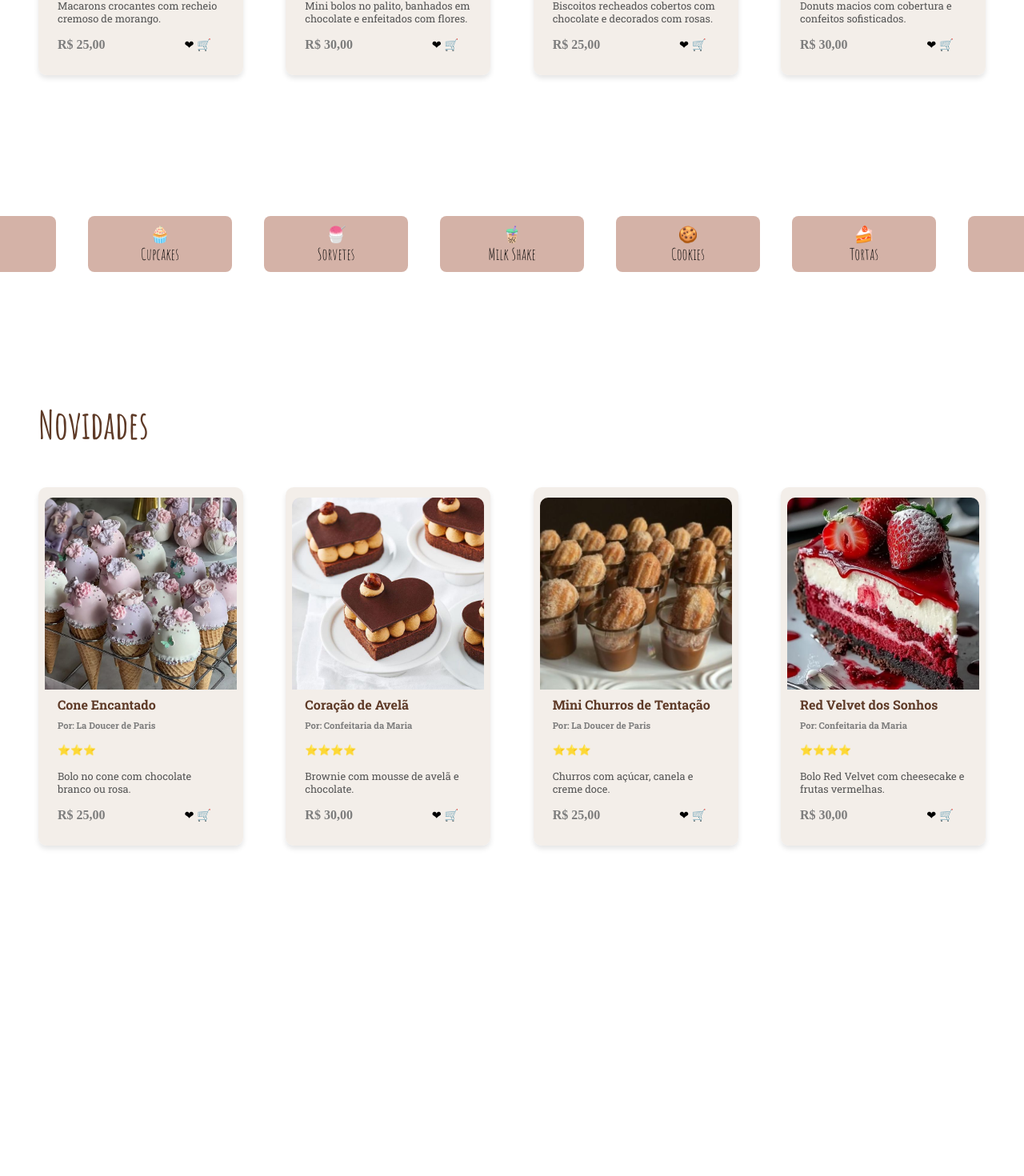
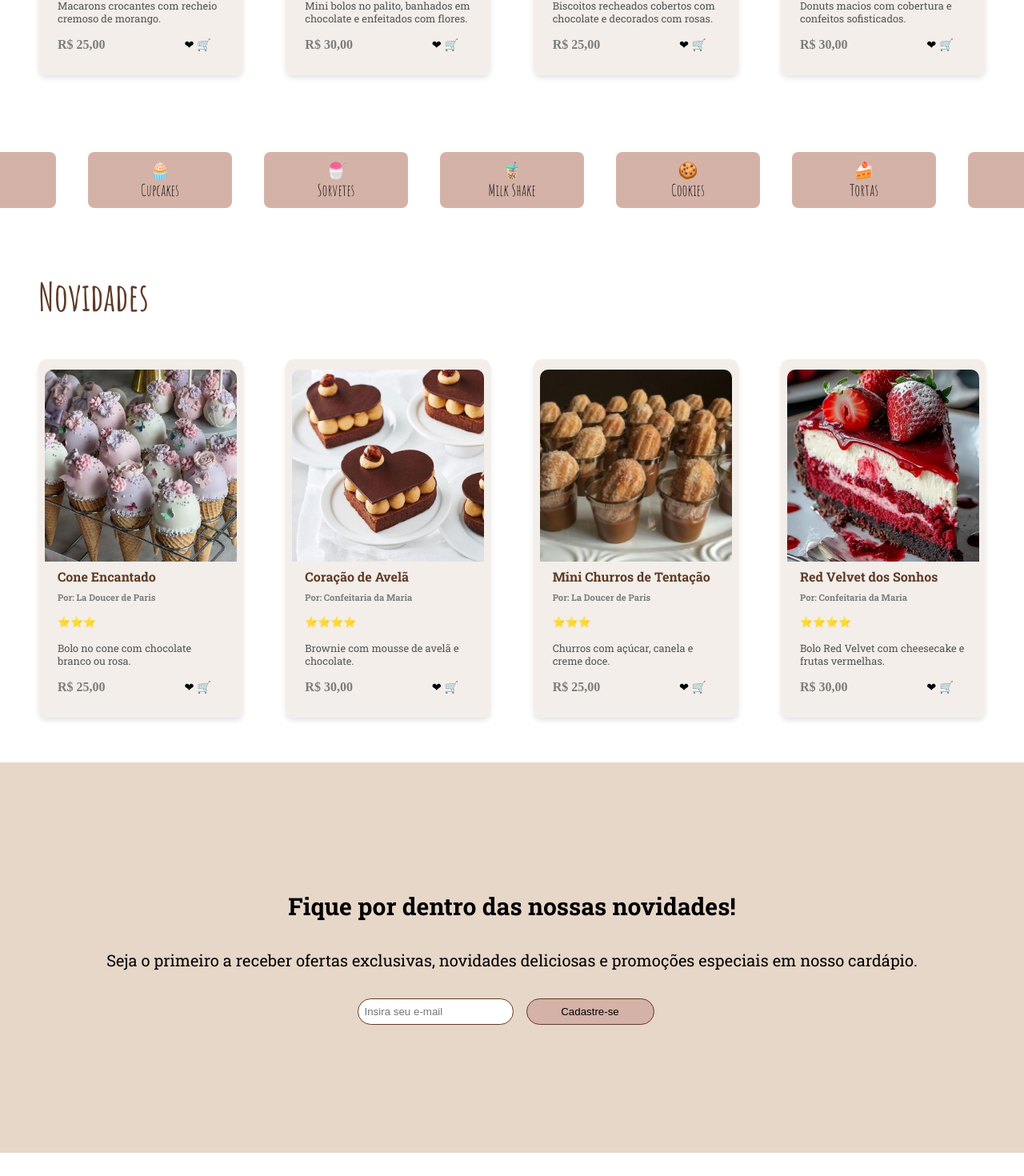
Before and after one commit to EvelynOliveira1200/components-class, a Next.js app: page / in a window 1280 px wide. Shown: the part 613-2083 px from the top of the page at 80% size. Before the commit the page ends 1718 px from the top, so only its background shows below. Built offline with nearby package versions, Linux system fonts and the light colour scheme.

Commit message:
adding the banner to page.js

```diff
--- a/app/page.js
+++ b/app/page.js
@@ -3,6 +3,7 @@ import Header from "../components/Header"
 import logo from "../img/logo.png"
 import Cards from "../components/Cards";
 import Categoria from "../components/Categoria";
+import Banner from "../components/Banner";
 import doce1 from "../img/cards01.jpg";
 import doce2 from "../img/card02.jpg";
 import doce3 from "../img/card03.jpg";
@@ -136,6 +137,10 @@ export default function Home() {
         ))}
       </div>
 
+      <div className="divBanner">
+        <Banner title="Fique por dentro das nossas novidades!" text="Seja o primeiro a receber ofertas exclusivas, novidades deliciosas e promoções especiais em nosso cardápio."/>
+      </div>
+
     </div>
   );
 }
--- a/styles/home.css
+++ b/styles/home.css
@@ -23,7 +23,7 @@
   flex-direction: row;
 	gap: 5vh;
 	justify-content: center;
-  margin: 20vh;
+  margin: 10vh;
 }
 
 .novidades {
```
